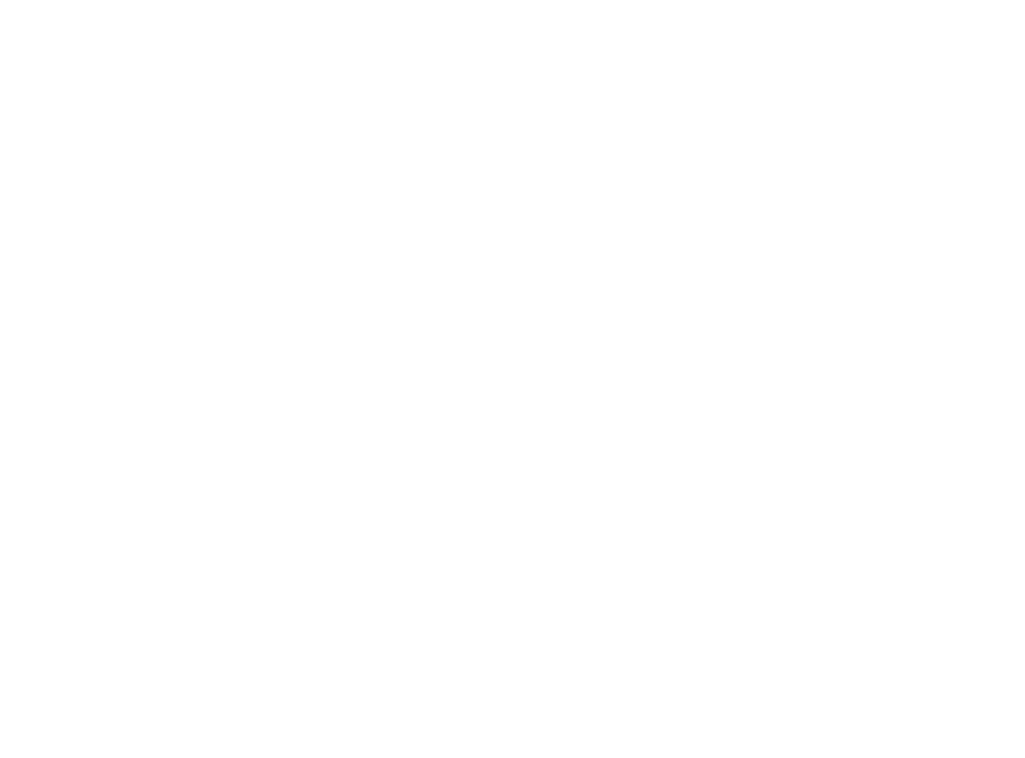
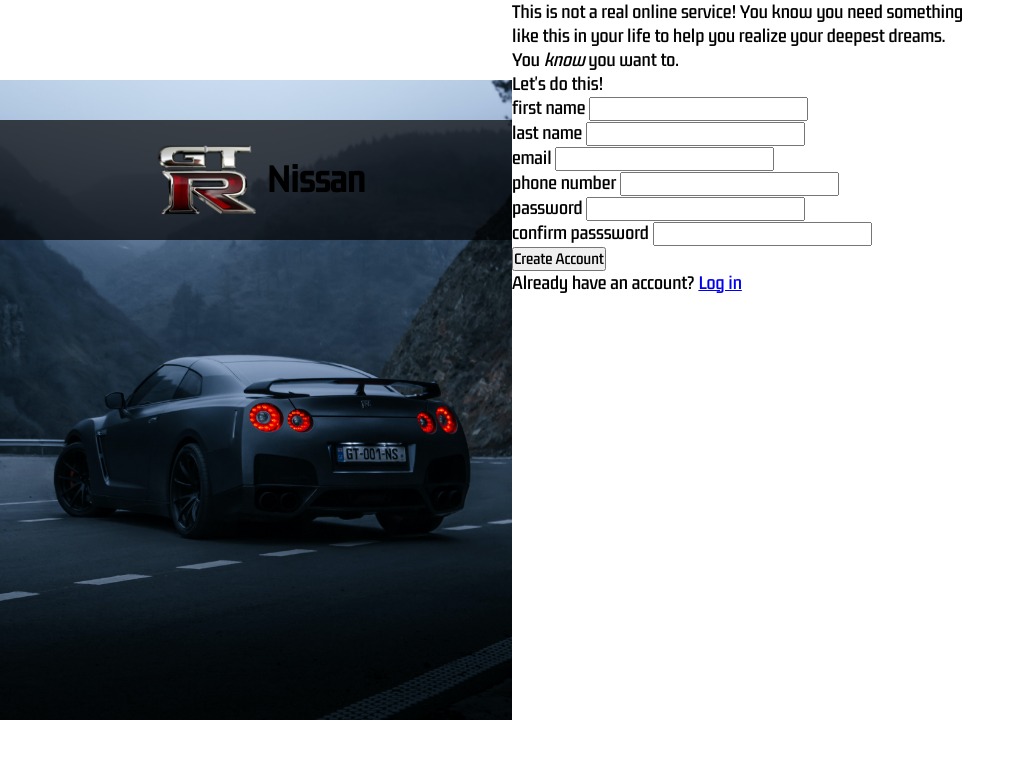
Before and after one commit to JakubGaszczak/SIGN-UP-FORM, a plain HTML site: page index.html in a window 1280 px wide. Shown: the whole page, without its empty margins (0-1025 px from the left). Drawn offline with Linux system fonts and the light colour scheme.

Commit message:
Drugi commit, robie z pomocą kodu tego peirwszego typka

```diff
--- a/index.html
+++ b/index.html
@@ -9,7 +9,55 @@
 </head>
 <body>
 
+    <div class="content">
 
+        <div class="picture">
+            <div class="logo">
+                <img src="logo.png" alt="logo" class="gtr">
+                <h1 class="nissan">Nissan</h1>
+            </div>
+        </div>
+        <div class="right">
+            <div class="long-text">
+                <p>This is not a real online service! You know you need something</p>
+                <p>like this in your life to help you realize your deepest dreams.</p>
+                <p>You <em>know</em> you want to.</p>
+            </div>
+            <form action="#">
+                <div class="form-left">
+                    <p class="title">Let's do this!</p>
+                    <div class="input">
+                        <div class="input">
+                            <label for="first-name">first name</label>
+                            <input type="text" id="first-name" required>
+                        </div>
+                        <div class="input">
+                            <label for="last-name">last name</label>
+                            <input type="text" id="last-name" required>
+                        </div>
+                        <div class="input">
+                            <label for="email">email</label>
+                            <input type="email" id="email" required>
+                        </div>
+                        <div class="input">
+                            <label for="phone-number">phone number</label>
+                            <input type="number" id="phone-number" required>
+                        </div>
+                        <div class="input">
+                            <label for="password">password</label>
+                            <input type="password" id="password" minlength="8" required>
+                        </div>
+                        <div class="input">
+                            <label for="confirm-password">confirm passsword</label>
+                            <input type="password" id="confirm-password" minlength="8" required>
+                        </div>
+                    </div>
+                </div>
+                <div class="left button"><button type="submit">Create Account</button></div>
+            </form>
+            <div class="log-in left"><p>Already have an account? <a href="#">Log in</a></p></div>
+        </div>
+    </div>
 
 </body>
 </html>
--- a/style.css
+++ b/style.css
@@ -0,0 +1,45 @@
+@font-face {
+    font-family: KdamThmorPro;
+    src: url(KdamThmorPro-Regular.ttf);
+}
+
+* {
+    box-sizing: border-box;
+    padding: 0;
+    margin: 0;
+    font-family: KdamThmorPro;
+}
+
+.content {
+    height: 100vh;
+    width: 100vw;
+}
+
+.content,
+.logo {
+    display: flex;
+    flex-flow: row wrap;
+}
+
+.picture {
+    background-image: url(auto.jpg);
+    background-position: center;
+    background-size: 100%;
+    background-repeat: no-repeat;
+    height: 100vh;
+    width: 40vw;
+}
+
+.logo {
+    background-color: rgba(0, 0, 0 , .7);
+    position: relative;
+    top: 15vh;
+    padding: 0 25px;
+
+    justify-content: center;
+    align-items: center;
+}
+
+.gtr {
+    height: 15vh;
+}
```
Also changed, not shown: KdamThmorPro-Regular.ttf (added), Prata-Regular.ttf (added), auto.jpg (added), logo.png (added).
